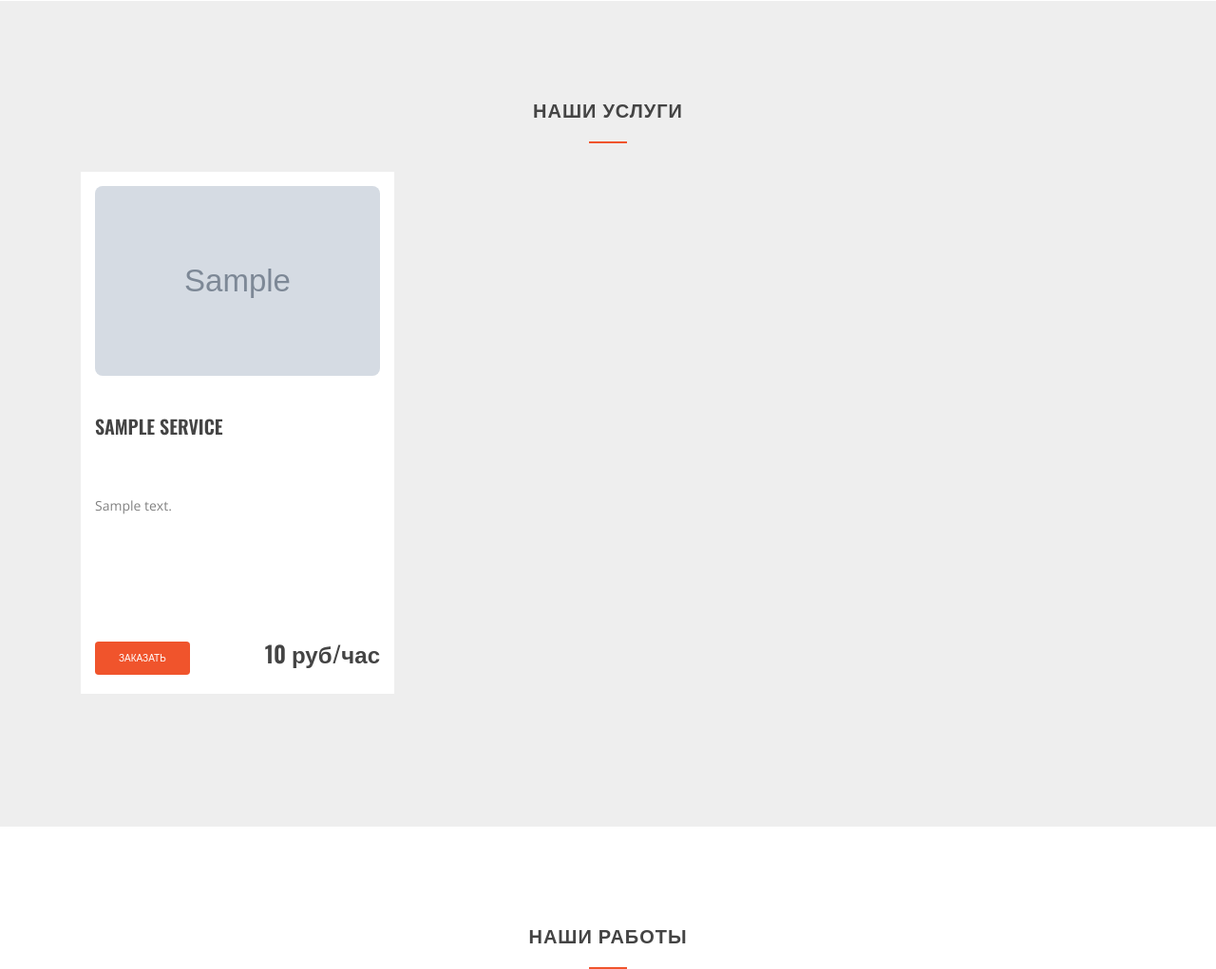
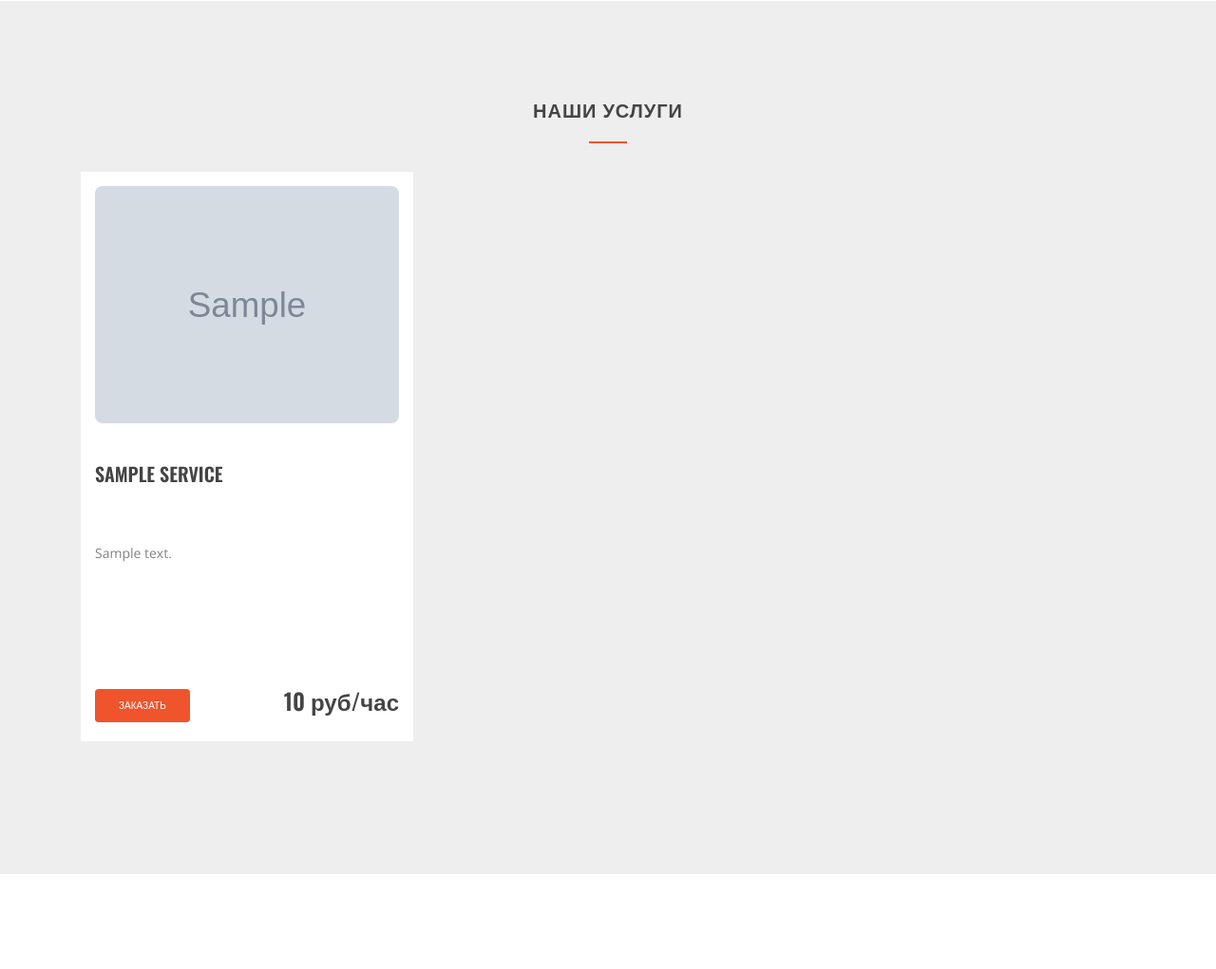
Before and after one commit to Dimon4ik812/construction_site, a Django app: template construction/templates/construction/index.html in a window 1280 px wide. Shown: the part 1437-2458 px from the top of the page at 95% size. Run offline with Django 5.2, Linux system fonts and the light colour scheme; the template is opened without the code that fills it: values that come from a table or form of the project are taken from there, others are empty; tables that the repository leaves empty hold one stand-in row (values such as "Sample post"); grey boxes marked "Sample" are stand-in pictures; parts of the project's set-up code (start-up, migrations or seed data) failed here and were passed over; some libraries are stand-ins or nearby versions; some web fonts are replaced.

Commit message:
редактирование css файла

```diff
--- a/static/css/main.css
+++ b/static/css/main.css
@@ -1681,8 +1681,8 @@ mark, .mark {
     margin-bottom: 40px;
     background-color: #fff;
     padding: 15px;
-    width: 330px; /* Фиксированная ширина карточки */
-    height: 550px; /* Минимальная высота для выравнивания */
+    width: 350px; /* Фиксированная ширина карточки */
+    height: 600px; /* Минимальная высота для выравнивания */
     box-sizing: border-box; /* Учитывает padding при расчете ширины/высоты */
     display: flex;
     flex-direction: column; /* Размещает элементы вертикально */
@@ -1704,7 +1704,7 @@ mark, .mark {
 /* Стили для изображений */
 .services__img img {
     width: 100%; /* Изображение занимает всю ширину карточки */
-    height: 200px; /* Фиксированная высота изображения */
+    height: 250px; /* Фиксированная высота изображения */
     object-fit: cover; /* Обрезает изображение, если оно слишком большое */
     border-radius: 8px; /* Округлённые углы */
 }
```
